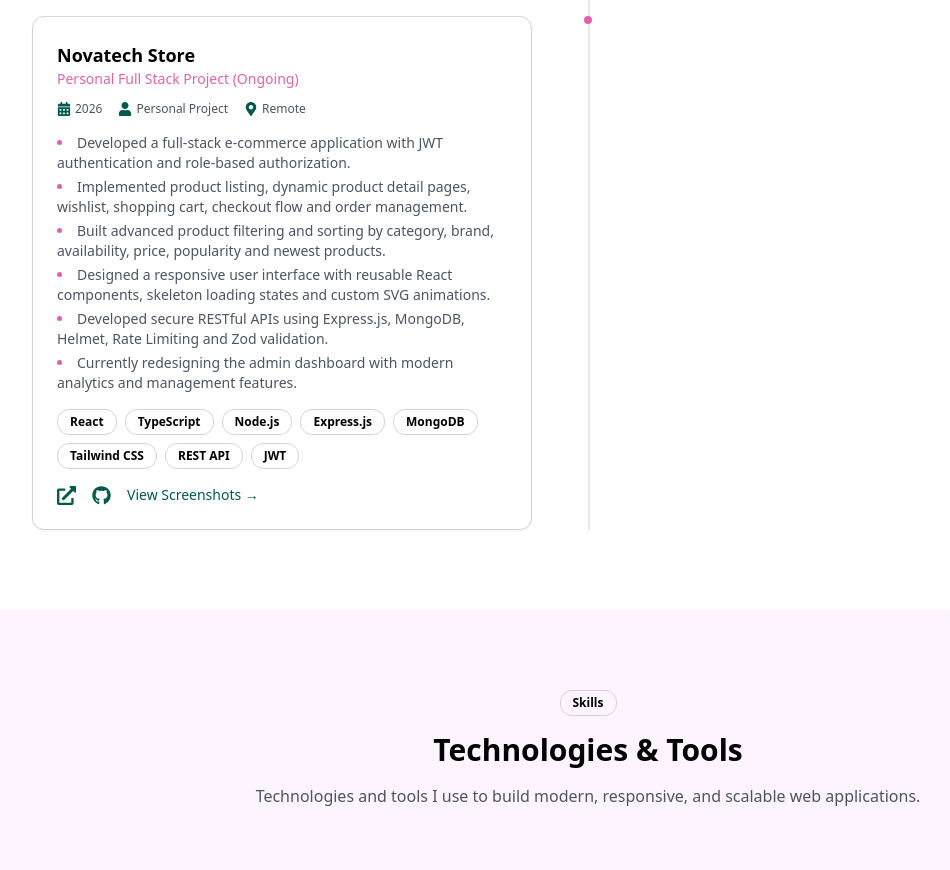
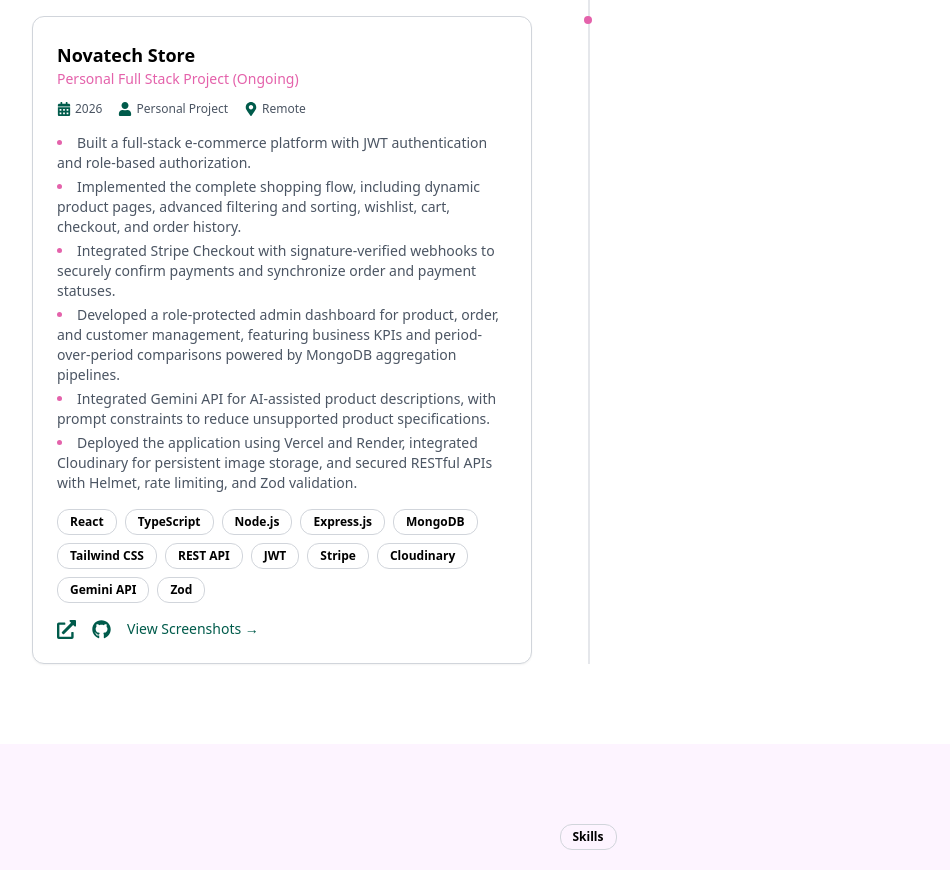
Before and after one commit to dania8shaghouri/portfolio, a React (Vite) app: page / in a window 1280 px wide. Shown: the part 3840-4710 px from the top of the page, without its empty margins (52-1002 px from the left). Built offline with nearby package versions, Linux system fonts and the light colour scheme.

Commit message:
update project

```diff
--- a/index.html
+++ b/index.html
@@ -2,7 +2,7 @@
 <html lang="en">
   <head>
     <meta charset="UTF-8" />
-    <link rel="icon" type="image/svg+xml" href="" />
+    <!-- <link rel="icon" type="image/svg+xml" href="" /> -->
 
     <title>Dania Shaghouri | Full-Stack Web Developer</title>
     <meta
--- a/src/data/Projects.js
+++ b/src/data/Projects.js
@@ -210,25 +210,30 @@
       "Tailwind CSS",
       "REST API",
       "JWT",
+      "Stripe",
+      "Cloudinary",
+      "Gemini API",
+      "Zod",
     ],
 
     description: {
       en: [
-        "Developed a full-stack e-commerce application with JWT authentication and role-based authorization.",
-        "Implemented product listing, dynamic product detail pages, wishlist, shopping cart, checkout flow and order management.",
-        "Built advanced product filtering and sorting by category, brand, availability, price, popularity and newest products.",
-        "Designed a responsive user interface with reusable React components, skeleton loading states and custom SVG animations.",
-        "Developed secure RESTful APIs using Express.js, MongoDB, Helmet, Rate Limiting and Zod validation.",
-        "Currently redesigning the admin dashboard with modern analytics and management features.",
+        "Built a full-stack e-commerce platform with JWT authentication and role-based authorization.",
+        " Implemented the complete shopping flow, including dynamic product pages, advanced filtering and sorting, wishlist, cart, checkout, and order history.",
+        " Integrated Stripe Checkout with signature-verified webhooks to securely confirm payments and synchronize order and payment statuses.",
+        "Developed a role-protected admin dashboard for product, order, and customer management, featuring business KPIs and period-over-period comparisons powered by MongoDB aggregation pipelines.",
+        "Integrated Gemini API for AI-assisted product descriptions, with prompt constraints to reduce unsupported product specifications.",
+        "Deployed the application using Vercel and Render, integrated Cloudinary for persistent image storage, and secured RESTful APIs with Helmet, rate limiting, and Zod validation.",
       ],
 
       tr: [
-        "JWT tabanlı kimlik doğrulama ve rol bazlı yetkilendirme içeren full-stack bir e-ticaret uygulaması geliştirdim.",
-        "Ürün listeleme, dinamik ürün detay sayfaları, favoriler, sepet, checkout akışı ve sipariş yönetimi özelliklerini geliştirdim.",
-        "Kategori, marka, stok durumu, fiyat, popülerlik ve yeniliğe göre gelişmiş filtreleme ve sıralama özellikleri ekledim.",
-        "Yeniden kullanılabilir React bileşenleri, skeleton loading ekranları ve özel SVG animasyonları ile responsive bir kullanıcı arayüzü tasarladım.",
-        "Express.js, MongoDB, Helmet, Rate Limiting ve Zod kullanarak güvenli RESTful API'ler geliştirdim.",
-        "Modern analiz ve yönetim özelliklerine sahip yeni bir Admin Dashboard üzerinde geliştirmelere devam ediyorum.",
+        "JWT tabanlı kimlik doğrulama ve rol bazlı yetkilendirme içeren full-stack bir e-ticaret platformu geliştirdim.",
+        "Dinamik ürün sayfaları, gelişmiş filtreleme ve sıralama, favoriler, sepet ve sipariş geçmişi özelliklerini geliştirdim.",
+        "Ödemeleri doğrulamak ve sipariş ile ödeme durumunu senkron tutmak için imza doğrulamalı webhook’larla Stripe Checkout entegre ettim.",
+        "Ürün, sipariş ve müşteri yönetimini sağlayan rol korumalı bir admin paneli geliştirdim. MongoDB aggregation pipeline’larıyla gelir, sipariş, müşteri ve ürün metriklerini önceki dönemle karşılaştıran bir dashboard oluşturdum.",
+        "Gemini API entegrasyonuyla yapay zekâ destekli ürün açıklaması oluşturma özelliği ekledim.",
+        "Uygulamayı Vercel ve Render üzerinde canlıya aldım, kalıcı görsel depolama için Cloudinary entegrasyonu gerçekleştirdim ve RESTful API’leri Helmet, rate limiting ve Zod doğrulamasıyla korudum.",
+        "Yeniden kullanılabilir React bileşenleri, yükleme iskeletleri (skeleton loading) ve özel SVG animasyonlarıyla responsive kullanıcı arayüzü geliştirdim.",
       ],
     },
 
```
